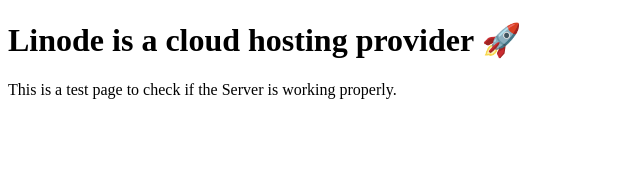
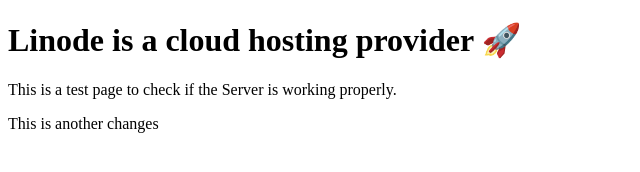
Before and after one commit to ibrahimsifat/express-cicd-linode, a website: page index.html in a window 1280 px wide. Shown: the whole page, without its empty margins (0-640 px from the left). Drawn offline with Linux system fonts and the light colour scheme.

Commit message:
test:cicd

```diff
--- a/index.html
+++ b/index.html
@@ -8,5 +8,6 @@
   <body>
     <h1>Linode is a cloud hosting provider 🚀</h1>
     <p>This is a test page to check if the Server is working properly.</p>
+    <p>This is another changes</p>
   </body>
 </html>
```
